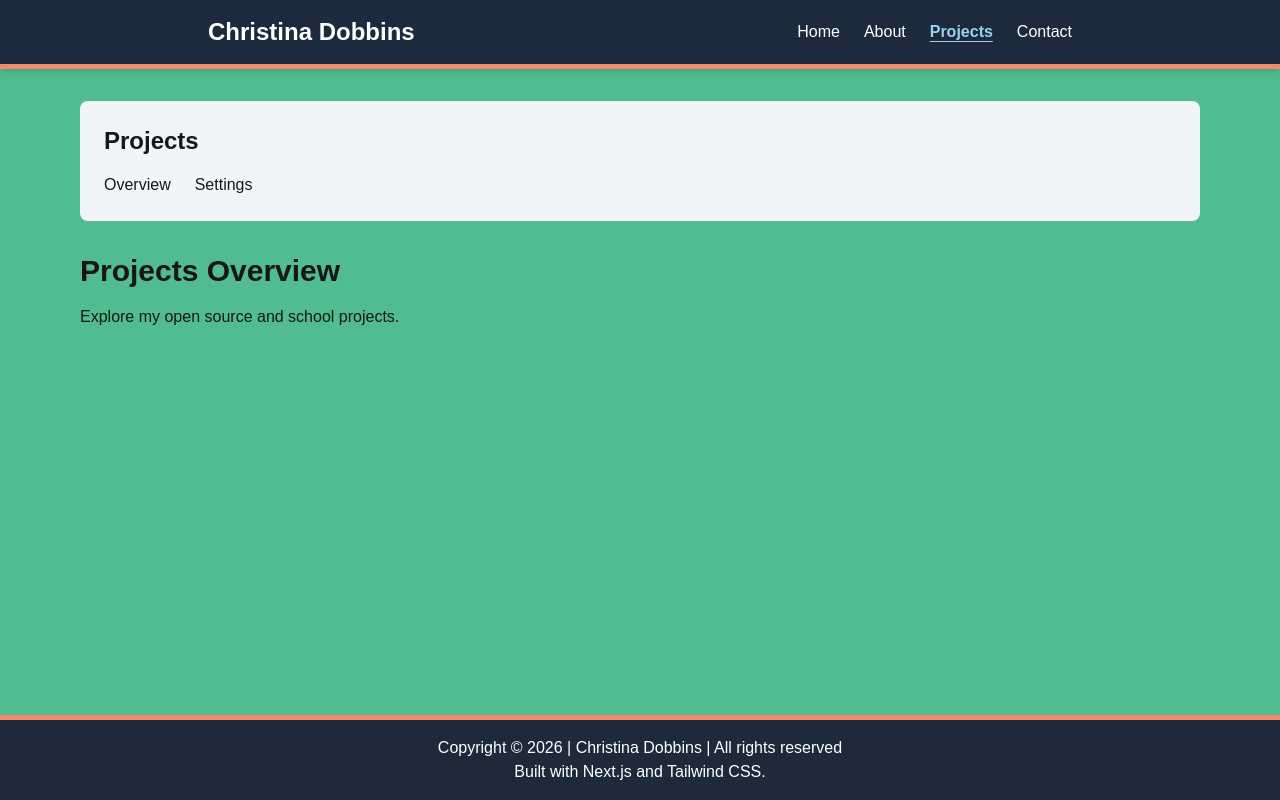
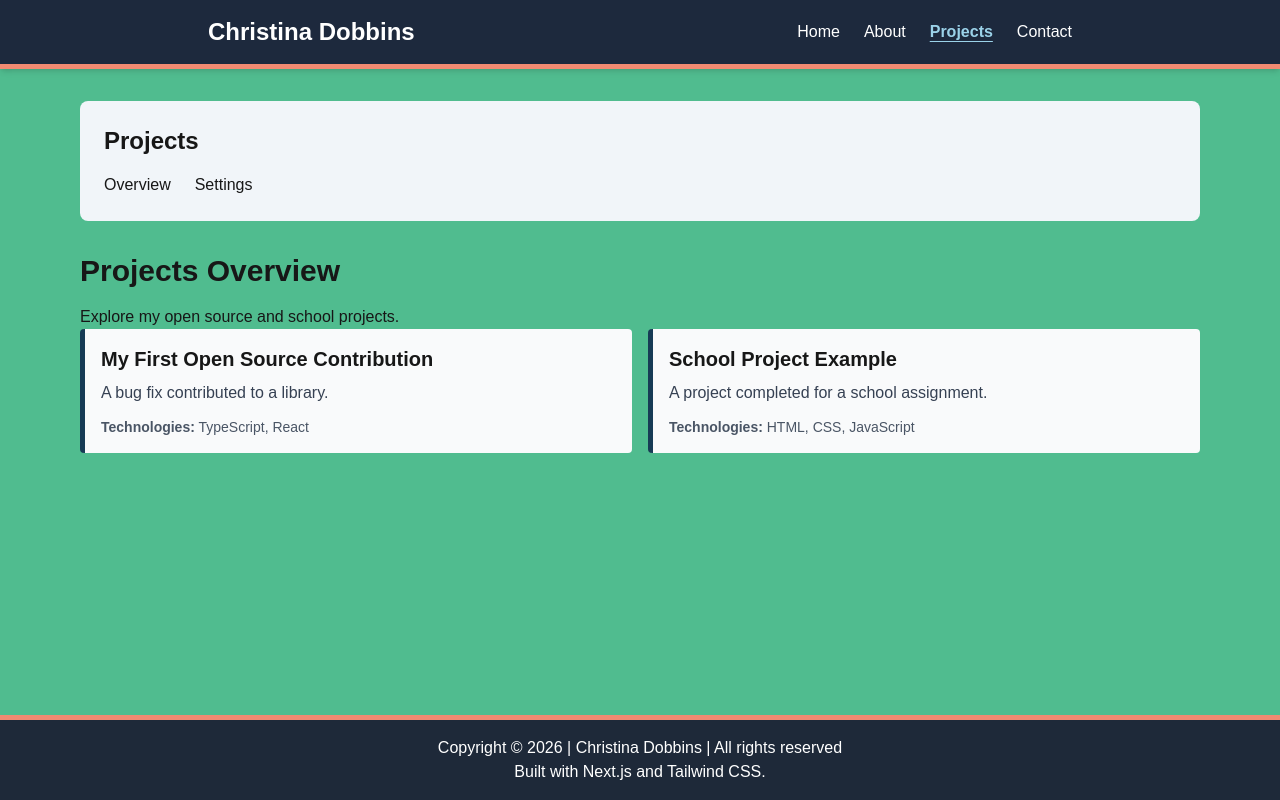
Before and after one commit to cdobbi/wdd430-portfolio, a Next.js app: page /projects in a window 1280 px wide. Built offline with nearby package versions, Linux system fonts and the light colour scheme.

Commit message:
Add ProjectResults component to display projects from API

```diff
--- a/app/projects/opensource/page.tsx
+++ b/app/projects/opensource/page.tsx
@@ -1,7 +1,10 @@
+import ProjectResults from '@/components/ProjectResults';
+
 export default function OpenSourceProjectsPage() {
     return (
         <main>
             <h2 className="mb-4 text-3xl font-bold">Open Source Projects</h2>
+            <ProjectResults endpoint="/api/projects?type=opensource" />
         </main>
     );
 }
--- a/app/projects/page.tsx
+++ b/app/projects/page.tsx
@@ -1,8 +1,11 @@
+import ProjectResults from '@/components/ProjectResults';
+
 export default function ProjectsPage() {
     return (
         <main>
             <h2 className="mb-4 text-3xl font-bold">Projects Overview</h2>
             <p>Explore my open source and school projects.</p>
+            <ProjectResults endpoint="/api/projects" />
         </main>
     );
 }
--- a/app/projects/school/page.tsx
+++ b/app/projects/school/page.tsx
@@ -1,7 +1,10 @@
+import ProjectResults from '@/components/ProjectResults';
+
 export default function SchoolProjectsPage() {
     return (
         <main>
             <h2 className="mb-4 text-3xl font-bold">School Projects</h2>
+            <ProjectResults endpoint="/api/projects?type=school" />
         </main>
     );
 }
--- /dev/null
+++ b/components/ProjectResults.tsx
@@ -0,0 +1,48 @@
+"use client";
+import { useEffect, useState } from 'react';
+import type { Project } from '@/lib/projects-db';
+import ProjectCard from './ProjectCard';
+
+export default function ProjectResults({ endpoint }: { endpoint: string }) {
+    return <ProjectResultsForEndpoint key={endpoint} endpoint={endpoint} />;
+}
+
+function ProjectResultsForEndpoint({ endpoint }: { endpoint: string }) {
+    const [projects, setProjects] = useState<Project[]>([]);
+    const [loading, setLoading] = useState(true);
+    const [error, setError] = useState<string | null>(null);
+
+    useEffect(() => {
+        const controller = new AbortController();
+        fetch(endpoint, { signal: controller.signal })
+            .then(res => {
+                if (!res.ok) throw new Error('Failed to fetch projects');
+                return res.json();
+            })
+            .then((data: Project[]) => {
+                if (!controller.signal.aborted) setProjects(data);
+            })
+            .catch((err: unknown) => {
+                if (!controller.signal.aborted) {
+                    setError(err instanceof Error ? err.message : 'Failed to fetch projects');
+                }
+            })
+            .finally(() => {
+                if (!controller.signal.aborted) setLoading(false);
+            });
+
+        return () => controller.abort();
+    }, [endpoint]);
+
+    if (loading) return <p>Loading projects...</p>;
+    if (error) return <p>Error: {error}</p>;
+    if (projects.length === 0) return <p>No projects found.</p>;
+
+    return (
+        <section className="grid gap-4 md:grid-cols-2">
+            {projects.map(project => (
+                <ProjectCard key={project.id} {...project} />
+            ))}
+        </section>
+    );
+}
```
